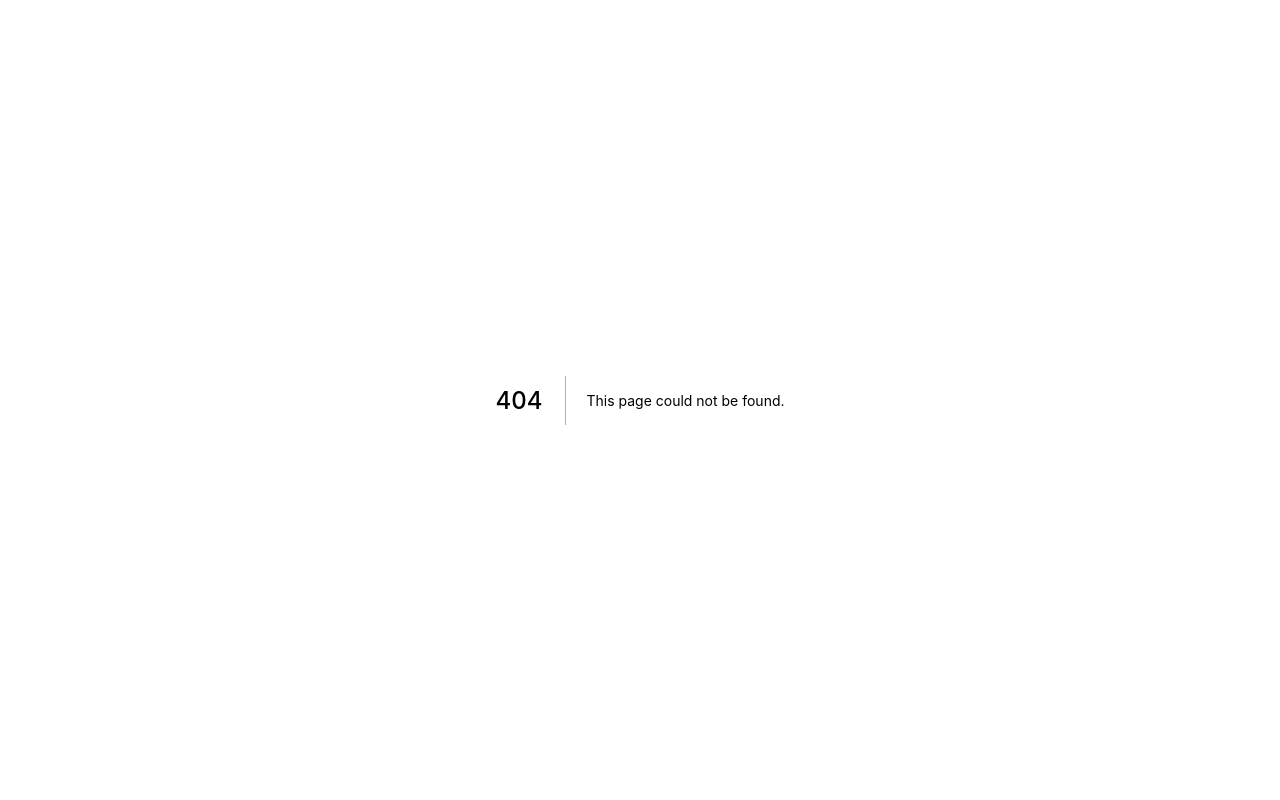
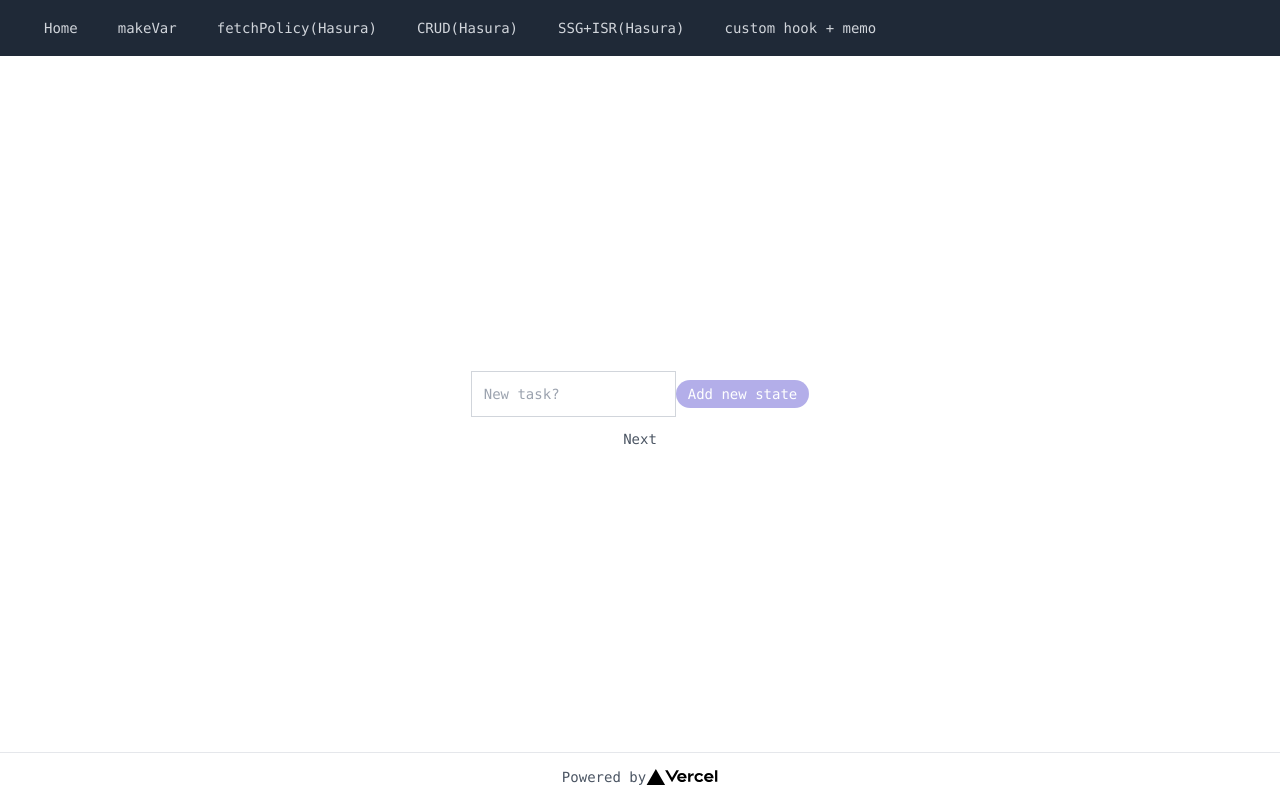
Before and after one commit to genki-miyachi/nextjs-hasura, a Next.js app: page /local-state-a in a window 1280 px wide. Before the commit this address had no page. Built offline with nearby package versions, Linux system fonts and the light colour scheme.

Commit message:
Add: LocalState test page

```diff
--- /dev/null
+++ b/cache.ts
@@ -0,0 +1,7 @@
+import {makeVar} from '@apollo/client'
+
+interface Task {
+  title: string
+}
+
+export const todoVar = makeVar<Task[]>([])
--- /dev/null
+++ b/components/LocalStateA.tsx
@@ -0,0 +1,51 @@
+import { ChangeEvent, FormEvent, useState, VFC } from 'react'
+import { todoVar } from '../cache'
+import { useReactiveVar } from '@apollo/client'
+import Link from 'next/link'
+
+export const LocalStateA: VFC = () => {
+  const [input, setInput] = useState('')
+  const todos = useReactiveVar(todoVar)
+  const handleSubmit = (e: FormEvent<HTMLFormElement>) => {
+    e.preventDefault()
+    todoVar([...todoVar(), { title: input }])
+    setInput('')
+  }
+
+  return (
+    <>
+      <p className="mb-3 font-bold">
+        {todos.map((task, index) => {
+          return (
+            <p key={index} className="mb-3 font-bold">
+              {task.title}
+            </p>
+          )
+        })}
+      </p>
+      <form
+        action="flex flex-col justify-center item-center"
+        onSubmit={handleSubmit}
+      >
+        <input
+          className="mb-3 px-3 py-3 border border-gray-300"
+          placeholder="New task?"
+          value={input}
+          onChange={(e: ChangeEvent<HTMLInputElement>) =>
+            setInput(e.target.value)
+          }
+        />
+        <button
+          disabled={!input}
+          className="disabled:opacity-40 mb-3 py-1 px-3 text-white bg-indigo-600 hover: bg-indigo-700 rounded-2xl focus:outline-none"
+          type="submit"
+        >
+          Add new state
+        </button>
+      </form>
+      <Link href="/local-state-b">
+        <a>Next</a>
+      </Link>
+    </>
+  )
+}
--- /dev/null
+++ b/components/LocalStateB.tsx
@@ -0,0 +1,20 @@
+import { VFC } from 'react'
+import { todoVar } from '../cache'
+import { useReactiveVar } from '@apollo/client'
+import Link from 'next/link'
+
+export const LocalStateB: VFC = () => {
+  const todos = useReactiveVar(todoVar)
+  return (
+    <>
+      {todos.map((task, index) => {
+        ;<p className="mb-3" key={index}>
+          {task.title}
+        </p>
+      })}
+      <Link href="/local-state-a">
+        <a>Back</a>
+      </Link>
+    </>
+  )
+}
--- /dev/null
+++ b/pages/local-state-a.tsx
@@ -0,0 +1,13 @@
+import { VFC } from 'react'
+import { Layout } from '../components/layout'
+import { LocalStateA } from '../components/LocalStateA'
+
+const LocalStatePageA: VFC = () => {
+  return (
+    <Layout title="Local State A">
+      <LocalStateA />
+    </Layout>
+  )
+}
+
+export default LocalStatePageA
--- /dev/null
+++ b/pages/local-state-b.tsx
@@ -0,0 +1,13 @@
+import { VFC } from 'react'
+import { Layout } from '../components/layout'
+import { LocalStateB } from '../components/LocalStateB'
+
+const LocalStatePageB: VFC = () => {
+  return (
+    <Layout title="Local State B">
+      <LocalStateB />
+    </Layout>
+  )
+}
+
+export default LocalStatePageB
--- a/tailwind.config.js
+++ b/tailwind.config.js
@@ -1,10 +1,10 @@
 module.exports = {
   content: [
-   "./pages/**/*.{js,ts,jsx,tsx}",
-   "./components/**/*.{js,ts,jsx,tsx}",
- ],
- theme: {
-   extend: {},
- },
- plugins: [],
+    './pages/**/*.{js,ts,jsx,tsx}',
+    './components/**/*.{js,ts,jsx,tsx}',
+  ],
+  theme: {
+    extend: { opacity: ['disabled'] },
+  },
+  plugins: [],
 }
```
